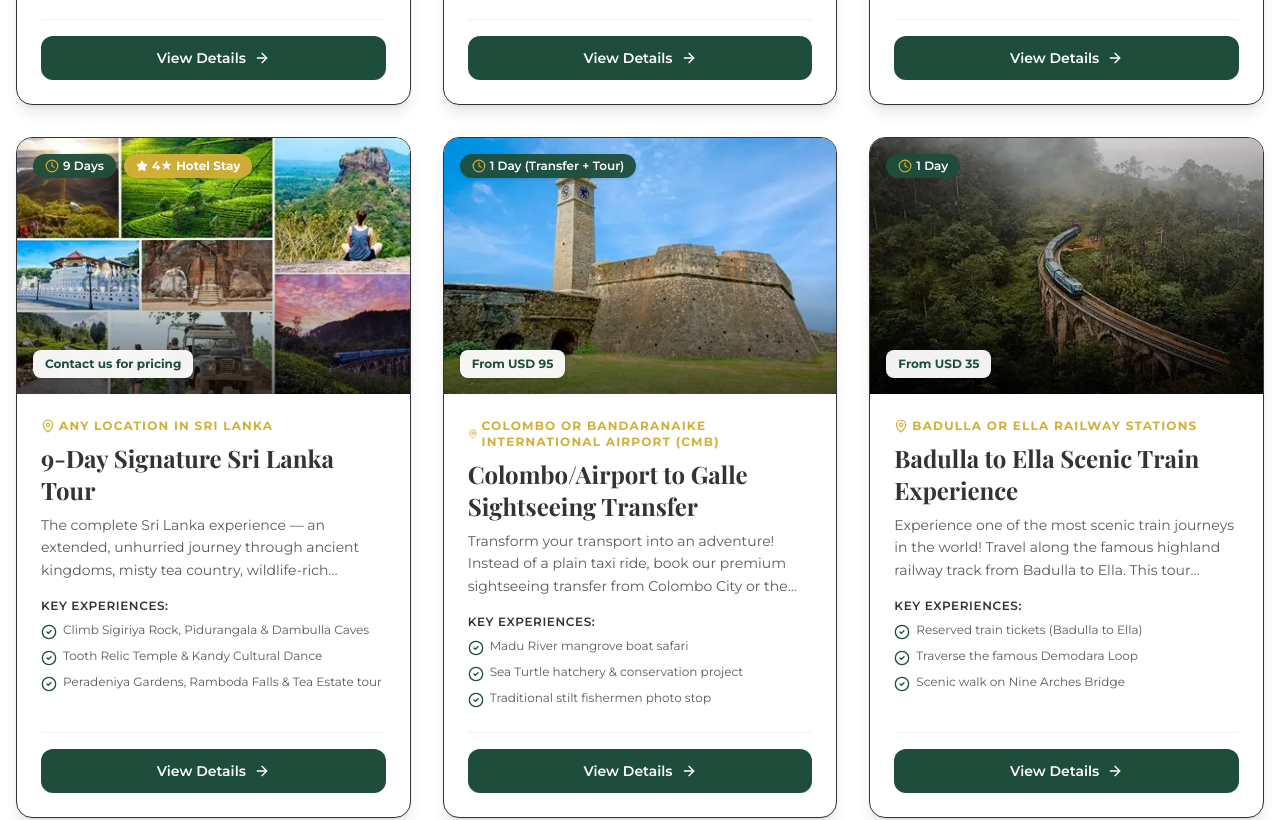
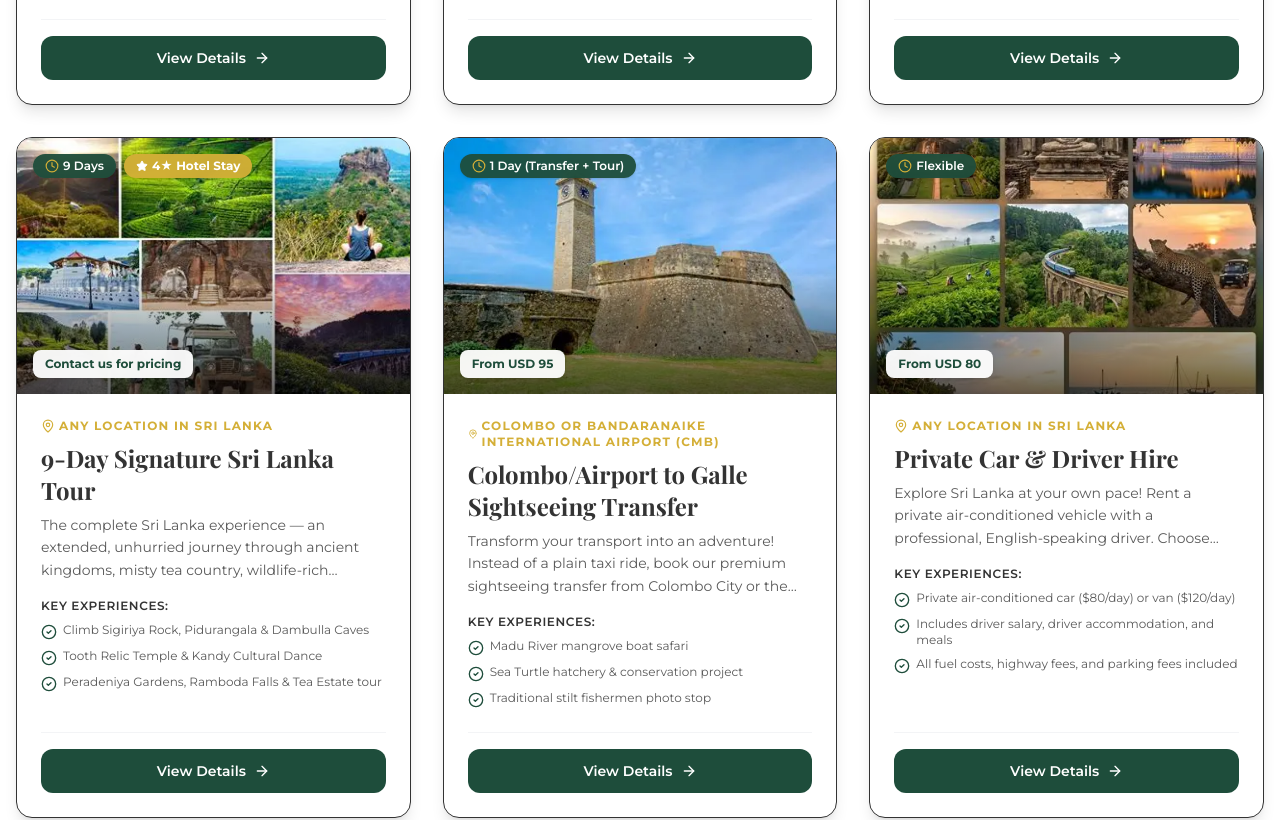
Before and after one commit to imindusara/enoli-sri-lanka-elelephant-safari, a React (Vite) app: page / in a window 1280 px wide. Shown: the part 2360-3180 px from the top of the page. Built offline with nearby package versions, Linux system fonts and the light colour scheme; a web font is replaced by a local one.

Commit message:
Remove Badulla to Ella Scenic Train Experience tour

```diff
--- a/src/data/tours.ts
+++ b/src/data/tours.ts
@@ -561,37 +561,6 @@ export const toursData: Tour[] = [
     price: 95
   },
   {
-    id: 'badulla-ella-scenic-train',
-    title: 'Badulla to Ella Scenic Train Experience',
-    category: 'transfers',
-    tagline: 'Ride the Iconic Demodara Nine Arches Loop & Highland Railways',
-    duration: '1 Day',
-    startLocation: 'Badulla or Ella railway stations',
-    overview: 'Experience one of the most scenic train journeys in the world! Travel along the famous highland railway track from Badulla to Ella. This tour includes your reserved train tickets, a guided trip through mountain tunnels, misty tea gardens, and the famous Demodara Loop (where the railway track loops under itself). Watch the train cross the iconic Nine Arches Bridge from both inside the carriage and from a spectacular valley viewpoint, accompanied by our guide.',
-    highlights: [
-      'Reserved train tickets (Badulla to Ella)',
-      'Traverse the famous Demodara Loop',
-      'Scenic walk on Nine Arches Bridge',
-      'Dedicated guide & local transport included'
-    ],
-    includes: [
-      'Reserved train observation/first class ticket',
-      'Dedicated guide support for the day',
-      'Local station transfers',
-      'Bottled drinking water'
-    ],
-    excludes: [
-      'Meals & personal snacks',
-      'Personal expenses & gratuities'
-    ],
-    imageUrl: '/ella.webp',
-    gallery: [
-      '/ella.webp',
-      '/classic sri lanka tour.webp'
-    ],
-    price: 35
-  },
-  {
     id: 'car-driver-hire',
     title: 'Private Car & Driver Hire',
     category: 'hire',
```
